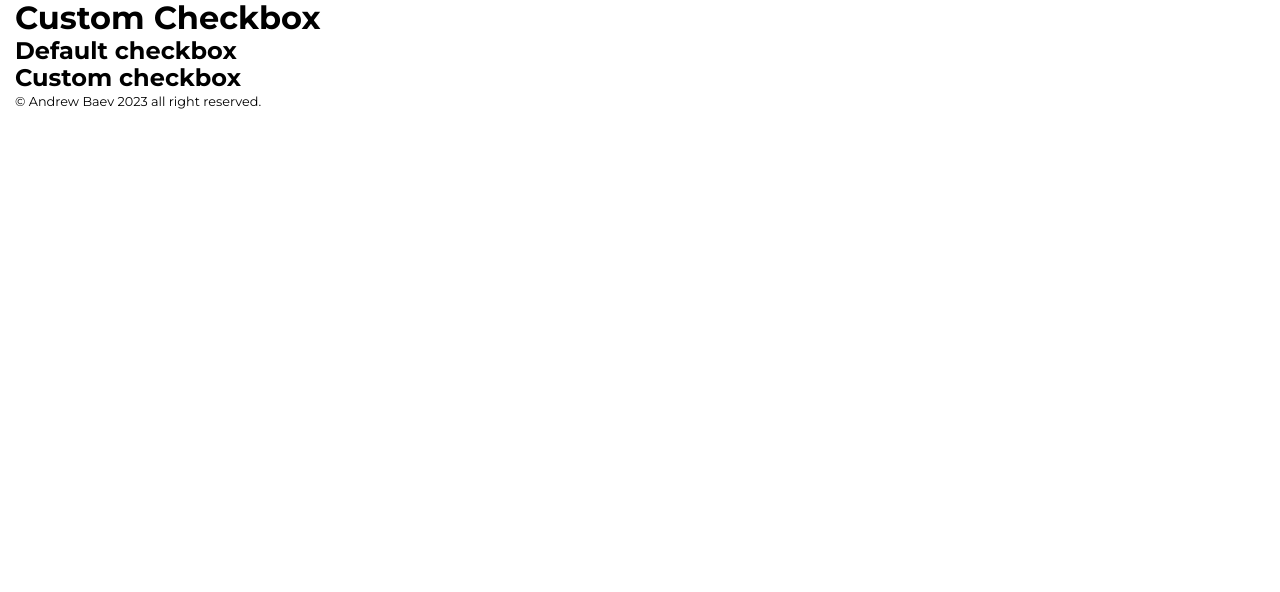
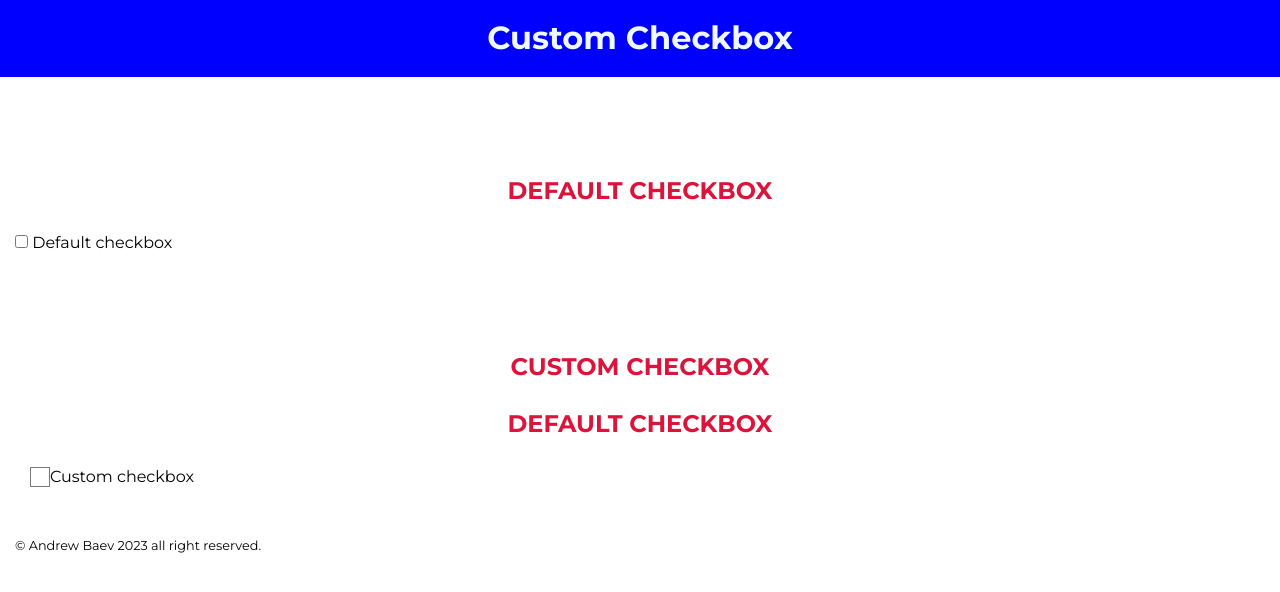
Before and after one commit to AbaevB/custom-checkbox, a plain HTML site: page index.html in a window 1280 px wide. Drawn offline with Linux system fonts and the light colour scheme.

Commit message:
custom select complete'

```diff
--- a/css/style.css
+++ b/css/style.css
@@ -66,3 +66,65 @@ figure {
     cursor: pointer;
     outline: none;
   }
+/*------header------*/
+.header {
+    margin-bottom: 50px;
+    padding-top: 20px;
+    padding-bottom: 20px;
+    background-color: blue;
+}
+
+.header__title  {
+    text-align: center;
+    color: aliceblue;
+}
+
+/*------content------*/
+
+.section-default {
+    padding-top: 50px;
+    padding-bottom: 50px;
+}
+
+.section-title  {
+    margin-bottom: 30px;
+    color: crimson;
+    text-align: center;
+    text-transform: uppercase;
+}
+
+/*-------------CHECKBOX STYLIZATION------------*/
+.label-2    {
+    position: relative;
+    padding-left: 20px;
+    cursor: pointer;
+}
+#check-2    {
+    display: none;
+    pointer-events: none;
+}
+
+#check-2 + span {
+   position: absolute;
+   top: 0;
+   left: 0;
+   width: 20px;
+   height: 20px;
+   text-align: center;
+    border: 1px solid #787878;
+}
+
+#check-2 + span::before {
+    content: '\2713';
+    position: absolute;
+    top: 0;
+    right: 0;
+    bottom: 0;
+    left: 0;
+    opacity: 0;
+    transition: opacity .3s ease-in-out ;
+}
+
+#check-2:checked + span::before {
+    opacity: 1;
+}
--- a/index.html
+++ b/index.html
@@ -9,18 +9,38 @@
     <link rel="stylesheet" href="/css/style.css">
 </head>
 <body>
-    <header class="container">
-        <h1 class="site-title">Custom Checkbox</h1>
+    <header class="header">
+        <div class="container">
+            <h1 class="header__title">Custom Checkbox</h1>
+        </div>
+
     </header>
     <main class="main">
         <section class="section-default">
             <div class="container">
                 <h2 class="section-title">Default checkbox</h2>
+                <form class="form-1" action="">
+                    <label class="label-1" for="check">
+                        <input class="checkbox-1" type="checkbox" name="check" id="check">
+                        Default checkbox
+                    </label>
+                </form>
             </div>
+
         </section>
         <section class="section-default">
             <div class="container">
                 <h2 class="section-title">Custom checkbox</h2>
+                <div class="container">
+                    <h2 class="section-title">Default checkbox</h2>
+                    <form class="form-2" action="">
+                        <label class="label-2" for="check-2">
+                            <input class="checkbox-2" type="checkbox" name="check-2" id="check-2">
+                            Custom checkbox
+                            <span class="checkbox-span"></span>
+                        </label>
+                    </form>
+                </div>
             </div>
         </section>
     </main>
```
